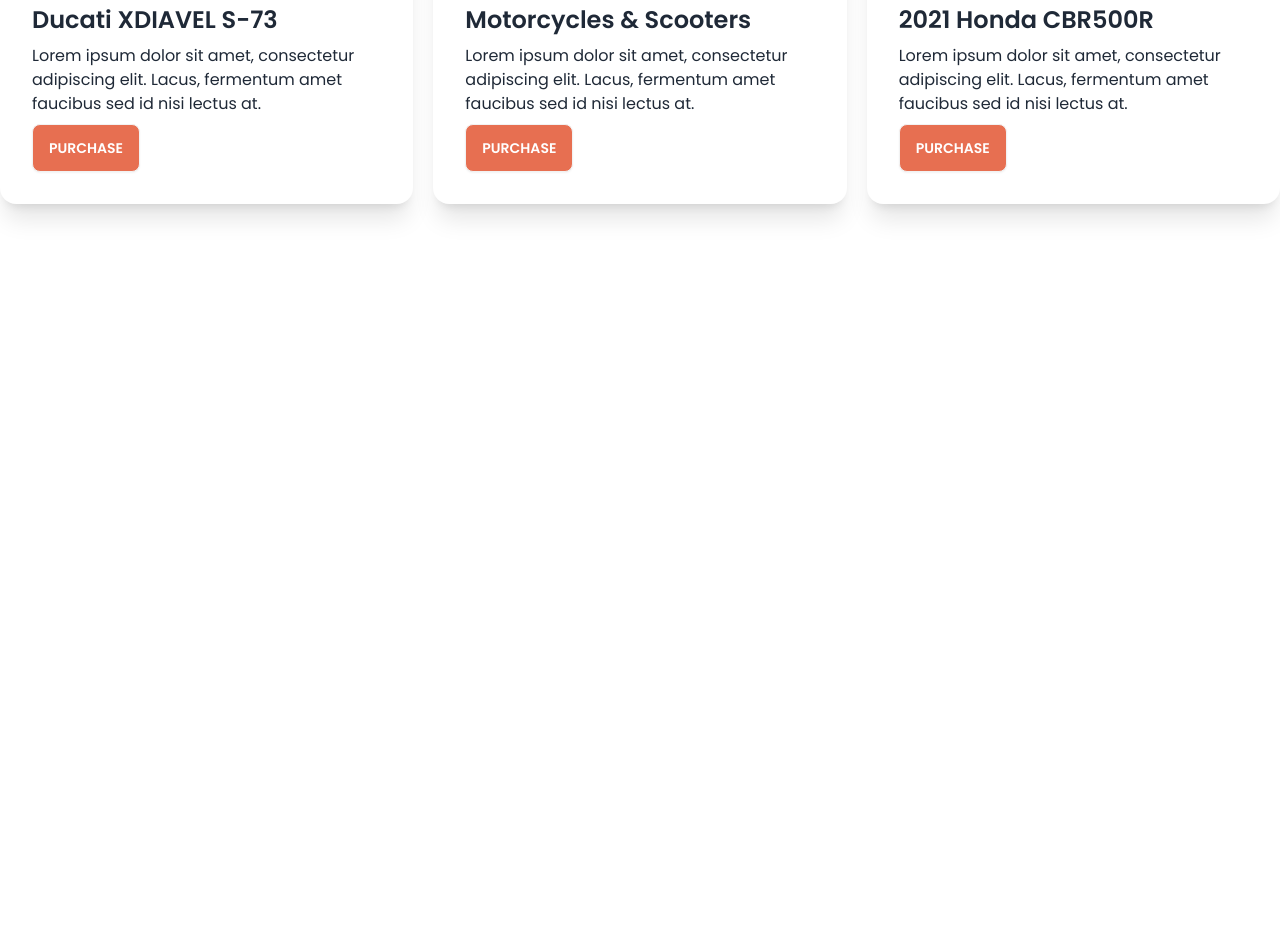
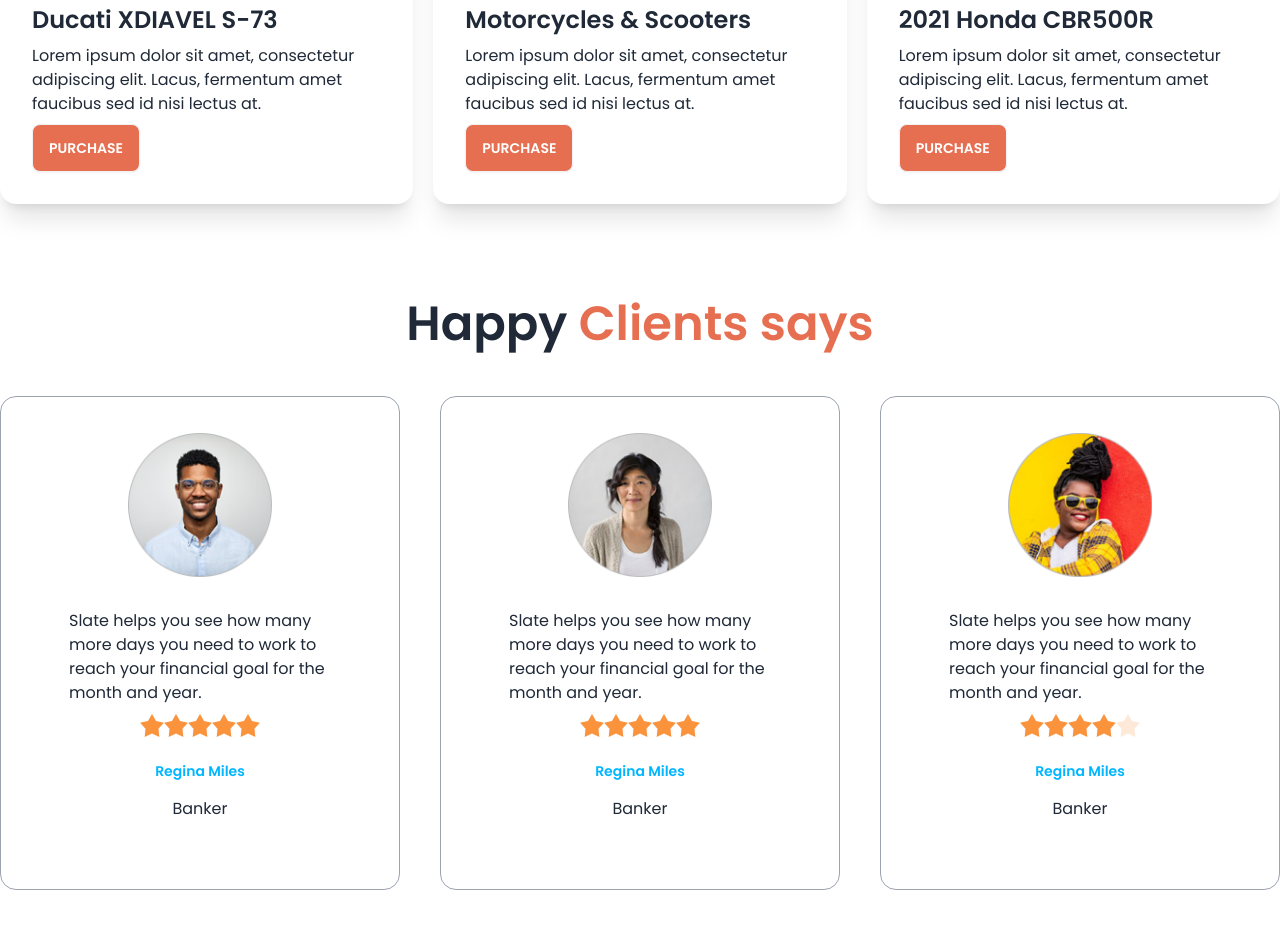
Before and after one commit to mizanff/biker-zoon-with-daisyui, a plain HTML site: page index.html in a window 1280 px wide. Shown: the part 1098-2026 px from the top of the page. Before the commit the page ends 1398 px from the top, so only its background shows below. Drawn offline with nearby package versions, Linux system fonts and the light colour scheme.

Commit message:
added happy clients section

```diff
--- a/index.html
+++ b/index.html
@@ -248,6 +248,96 @@
       </div>
       </section>
       <!-- happy clients -->
+       <section class="my-24">
+        <h3 class="text-5xl mb-12 font-semibold text-center">Happy <span
+        class="text-bike-primary">Clients says</span></h3>
+        <div class="grid gap-10 grid-cols-1 md:grid-cols-2 lg:grid-cols-3">
+             <!-- first review -->
+            <div class="card bg-base-100  p-9 border border-gray-400">
+                <figure>
+                  <img class="w-36"
+                    src="./images/others/user-1.png"
+                    alt="Shoes" />
+                </figure>
+                <div class="card-body">
+                  <p>Slate helps you see how
+                    many more days you need
+                    to work to reach your financial
+                    goal for the month and year.</p>
+                    <div class="rating justify-center">
+                        <input type="radio" name="rating-2" class="mask mask-star-2 bg-orange-400" />
+                        <input
+                          type="radio"
+                          name="rating-2"
+                          class="mask mask-star-2 bg-orange-400"checked= />
+                        <input type="radio" name="rating-2" class="mask mask-star-2 bg-orange-400" />
+                        <input type="radio" name="rating-2" class="mask mask-star-2 bg-orange-400" checked />
+                        <input type="radio" name="rating-2" class="mask mask-star-2 bg-orange-400" />
+                      </div>
+                  <div class=" text-center space-y-4 mt-4">
+                    <h4 class="text-sm font-semibold text-info">Regina Miles</h4>
+                    <p>Banker</p>
+                  </div>
+                </div>
+              </div>
+              <!-- second-review -->
+            <div class="card bg-base-100  p-9 border border-gray-400">
+                <figure>
+                  <img class="w-36"
+                    src="./images/others/user-2.png"
+                    alt="Shoes" />
+                </figure>
+                <div class="card-body">
+                  <p>Slate helps you see how
+                    many more days you need
+                    to work to reach your financial
+                    goal for the month and year.</p>
+                    <div class="rating justify-center">
+                        <input type="radio" name="rating-2" class="mask mask-star-2 bg-orange-400" />
+                        <input
+                          type="radio"
+                          name="rating-2"
+                          class="mask mask-star-2 bg-orange-400"checked= />
+                        <input type="radio" name="rating-2" class="mask mask-star-2 bg-orange-400" />
+                        <input type="radio" name="rating-2" class="mask mask-star-2 bg-orange-400" checked />
+                        <input type="radio" name="rating-2" class="mask mask-star-2 bg-orange-400" />
+                      </div>
+                  <div class=" text-center space-y-4 mt-4">
+                    <h4 class="text-sm font-semibold text-info">Regina Miles</h4>
+                    <p>Banker</p>
+                  </div>
+                </div>
+              </div>
+              <!-- third review -->
+            <div class="card bg-base-100  p-9 border border-gray-400">
+                <figure>
+                  <img class="w-36"
+                    src="./images/others/user-3.png"
+                    alt="Shoes" />
+                </figure>
+                <div class="card-body">
+                  <p>Slate helps you see how
+                    many more days you need
+                    to work to reach your financial
+                    goal for the month and year.</p>
+                    <div class="rating justify-center">
+                        <input type="radio" name="rating-2" class="mask mask-star-2 bg-orange-400" />
+                        <input
+                          type="radio"
+                          name="rating-2"
+                          class="mask mask-star-2 bg-orange-400"checked= />
+                        <input type="radio" name="rating-2" class="mask mask-star-2 bg-orange-400" />
+                        <input type="radio" name="rating-2" class="mask mask-star-2 bg-orange-400" checked />
+                        <input type="radio" name="rating-2" class="mask mask-star-2 bg-orange-400" />
+                      </div>
+                  <div class=" text-center space-y-4 mt-4">
+                    <h4 class="text-sm font-semibold text-info">Regina Miles</h4>
+                    <p>Banker</p>
+                  </div>
+                </div>
+              </div>
+        </div>
+       </section>
     <main>
     <footer></footer>
   </body>
```
